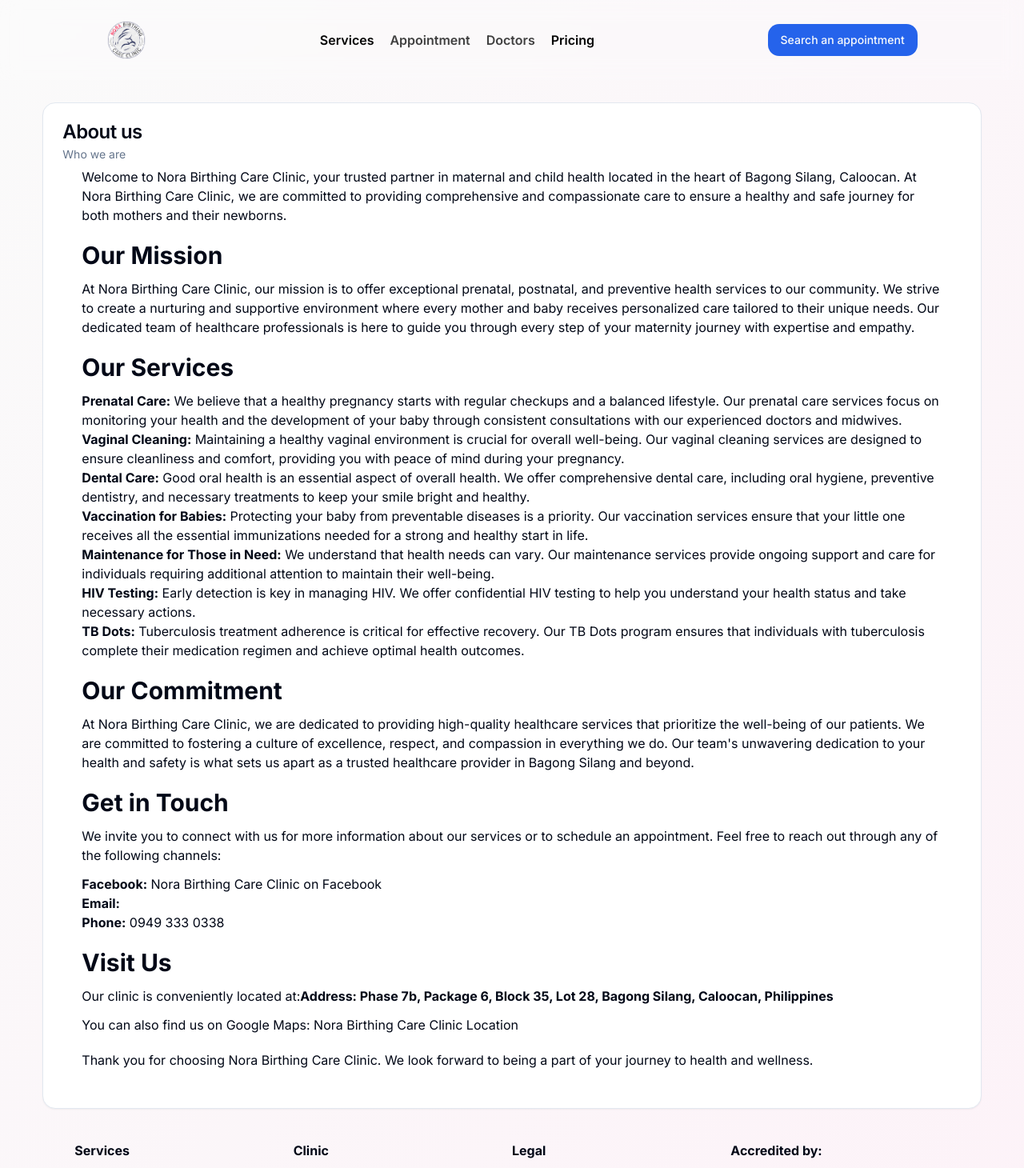
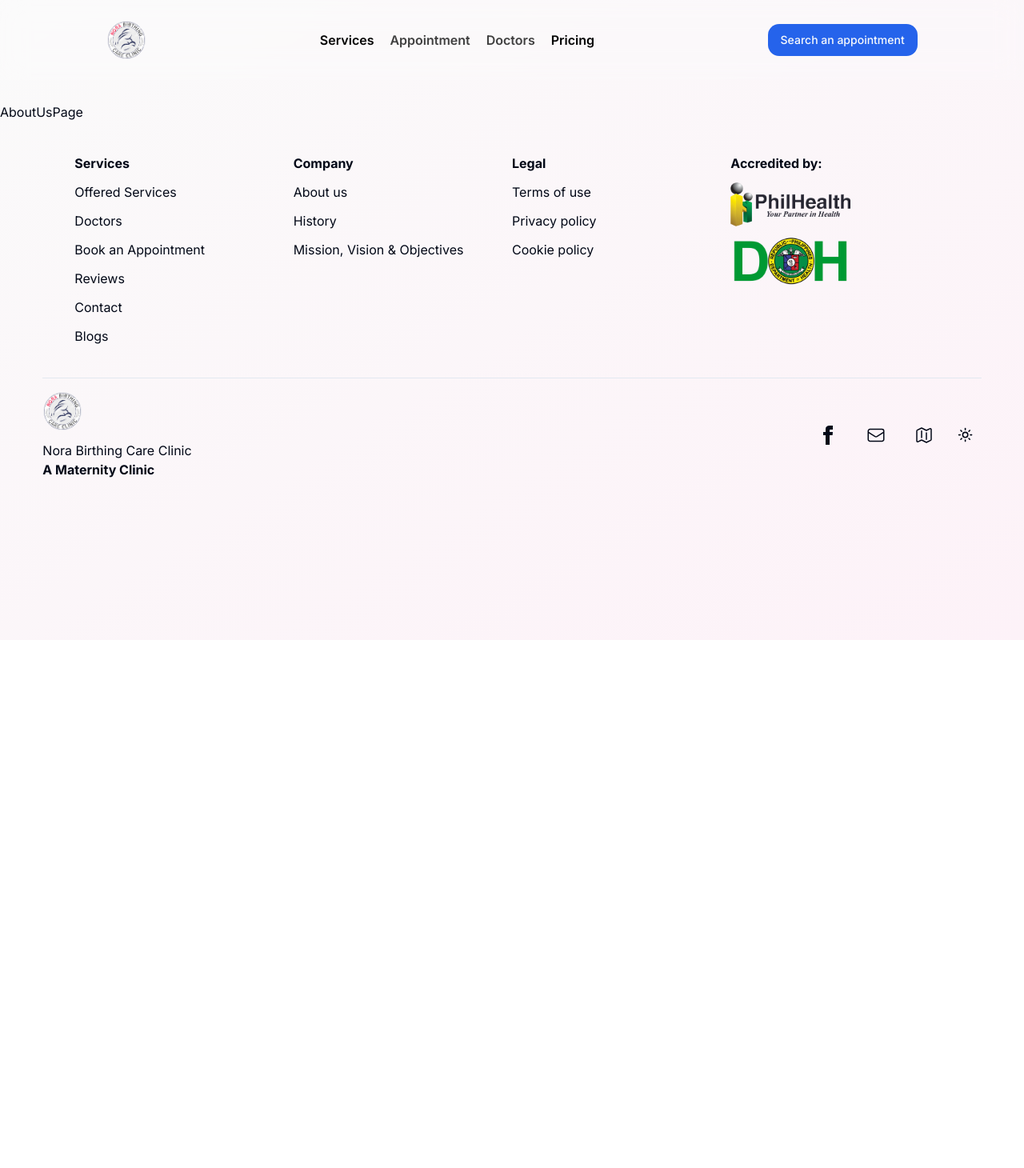
Before and after one commit to froilanimnida/healthcare-system, a Next.js app: page /about-us in a window 1280 px wide. Shown: the top 1460 px of the page at 80% size. After the commit the page ends 800 px from the top, so only its background shows below. Built offline with nearby package versions, Linux system fonts and the light colour scheme.

Commit message:
Revert "added about us"

```diff
--- a/app/(home)/about-us/page.tsx
+++ b/app/(home)/about-us/page.tsx
@@ -1,173 +1,7 @@
 import React from 'react';
-import Link from 'next/link';
-import {
-	Card,
-	CardDescription,
-	CardContent,
-	CardHeader,
-	CardTitle,
-} from '@/components/ui/card';
 
 const AboutUsPage = () => {
-	return (
-		<div className='w-full justify-center items-center flex'>
-			<Card className='w-11/12 max-w-screen-2xl'>
-				<CardHeader>
-					<CardTitle>About us</CardTitle>
-					<CardDescription>Who we are</CardDescription>
-					<CardContent className='flex flex-col gap-5'>
-						<h1>
-							Welcome to Nora Birthing Care Clinic, your trusted partner in
-							maternal and child health located in the heart of Bagong Silang,
-							Caloocan. At Nora Birthing Care Clinic, we are committed to
-							providing comprehensive and compassionate care to ensure a healthy
-							and safe journey for both mothers and their newborns.
-						</h1>
-
-						<div className='flex flex-col gap-3'>
-							<h2 className='font-bold text-xl md:text-2xl lg:text-3xl'>
-								Our Mission
-							</h2>
-							<p>
-								At Nora Birthing Care Clinic, our mission is to offer
-								exceptional prenatal, postnatal, and preventive health services
-								to our community. We strive to create a nurturing and supportive
-								environment where every mother and baby receives personalized
-								care tailored to their unique needs. Our dedicated team of
-								healthcare professionals is here to guide you through every step
-								of your maternity journey with expertise and empathy.
-							</p>
-						</div>
-
-						<div className='flex flex-col gap-3'>
-							<h2 className='font-bold text-xl md:text-2xl lg:text-3xl'>
-								Our Services
-							</h2>
-							<ul>
-								<li>
-									<strong>Prenatal Care:</strong> We believe that a healthy
-									pregnancy starts with regular checkups and a balanced
-									lifestyle. Our prenatal care services focus on monitoring your
-									health and the development of your baby through consistent
-									consultations with our experienced doctors and midwives.
-								</li>
-								<li>
-									<strong>Vaginal Cleaning:</strong> Maintaining a healthy
-									vaginal environment is crucial for overall well-being. Our
-									vaginal cleaning services are designed to ensure cleanliness
-									and comfort, providing you with peace of mind during your
-									pregnancy.
-								</li>
-								<li>
-									<strong>Dental Care:</strong> Good oral health is an essential
-									aspect of overall health. We offer comprehensive dental care,
-									including oral hygiene, preventive dentistry, and necessary
-									treatments to keep your smile bright and healthy.
-								</li>
-								<li>
-									<strong>Vaccination for Babies:</strong> Protecting your baby
-									from preventable diseases is a priority. Our vaccination
-									services ensure that your little one receives all the
-									essential immunizations needed for a strong and healthy start
-									in life.
-								</li>
-								<li>
-									<strong>Maintenance for Those in Need:</strong> We understand
-									that health needs can vary. Our maintenance services provide
-									ongoing support and care for individuals requiring additional
-									attention to maintain their well-being.
-								</li>
-								<li>
-									<strong>HIV Testing:</strong> Early detection is key in
-									managing HIV. We offer confidential HIV testing to help you
-									understand your health status and take necessary actions.
-								</li>
-								<li>
-									<strong>TB Dots:</strong> Tuberculosis treatment adherence is
-									critical for effective recovery. Our TB Dots program ensures
-									that individuals with tuberculosis complete their medication
-									regimen and achieve optimal health outcomes.
-								</li>
-							</ul>
-						</div>
-
-						<div className='flex flex-col gap-3'>
-							<h2 className='font-bold text-xl md:text-2xl lg:text-3xl'>
-								Our Commitment
-							</h2>
-							<p>
-								At Nora Birthing Care Clinic, we are dedicated to providing
-								high-quality healthcare services that prioritize the well-being
-								of our patients. We are committed to fostering a culture of
-								excellence, respect, and compassion in everything we do. Our
-								team&apos;s unwavering dedication to your health and safety is
-								what sets us apart as a trusted healthcare provider in Bagong
-								Silang and beyond.
-							</p>
-						</div>
-
-						<div className='flex flex-col gap-3'>
-							<h2 className='font-bold text-xl md:text-2xl lg:text-3xl'>
-								Get in Touch
-							</h2>
-							<p>
-								We invite you to connect with us for more information about our
-								services or to schedule an appointment. Feel free to reach out
-								through any of the following channels:
-							</p>
-							<ul>
-								<li>
-									<span className='font-bold'>Facebook:</span>{' '}
-									<Link
-										href={
-											'https://www.facebook.com/phase7bBagongSilangBirthingClinic'
-										}>
-										Nora Birthing Care Clinic on Facebook
-									</Link>
-								</li>
-								<li>
-									<strong>Email:</strong>{' '}
-									<Link href={'mailto:nsvelasquez@yahoo.com'}></Link>
-								</li>
-								<li>
-									<span className='font-bold'>Phone:</span> 0949 333 0338
-								</li>
-							</ul>
-						</div>
-
-						<div className='flex flex-col gap-3'>
-							<h2 className='font-bold text-xl md:text-2xl lg:text-3xl'>
-								Visit Us
-							</h2>
-							<p>
-								Our clinic is conveniently located at:
-								<span className='font-bold'>
-									Address: Phase 7b, Package 6, Block 35, Lot 28, Bagong Silang,
-									Caloocan, Philippines
-								</span>
-							</p>
-							<p>
-								You can also find us on Google Maps:{' '}
-								<Link
-									href={
-										'https://www.google.com/maps/place/Nora+Birthing+Care+Clinic/@14.7758418,121.0561972,17z/'
-									}>
-									Nora Birthing Care Clinic Location
-								</Link>
-							</p>
-						</div>
-
-						<div>
-							<p>
-								Thank you for choosing Nora Birthing Care Clinic. We look
-								forward to being a part of your journey to health and wellness.
-							</p>
-						</div>
-					</CardContent>
-				</CardHeader>
-			</Card>
-		</div>
-	);
+	return <div>AboutUsPage</div>;
 };
 
 export default AboutUsPage;
--- a/app/(home)/components/FooterHero.tsx
+++ b/app/(home)/components/FooterHero.tsx
@@ -23,7 +23,7 @@ const FooterHero = () => {
 							<Link href={'/blogs'}>Blogs</Link>
 						</nav>
 						<nav className='flex flex-col gap-3'>
-							<h6 className='font-bold'>Clinic</h6>
+							<h6 className='font-bold'>Company</h6>
 							<Link href={'/about-us'}>About us</Link>
 							<Link href={'/history'}>History</Link>
 							<Link href={'/mission-vision'}>Mission, Vision & Objectives</Link>
--- a/components/ui/navbar-menu.tsx
+++ b/components/ui/navbar-menu.tsx
@@ -72,7 +72,7 @@ export const Menu = ({
 	return (
 		<nav
 			onMouseLeave={() => setActive(null)} // resets the state
-			className={`${className} relative border border-transparent dark:bg-black dark:border-white/[0.2] bg-white/20 backdrop-blur-md shadow-input flex  items-center space-x-4 px-8 py-6`}>
+			className={`${className} relative border border-transparent dark:bg-black dark:border-white/[0.2] bg-white/20 backdrop-blur-lg shadow-input flex  items-center space-x-4 px-8 py-6`}>
 			{children}
 		</nav>
 	);
```
